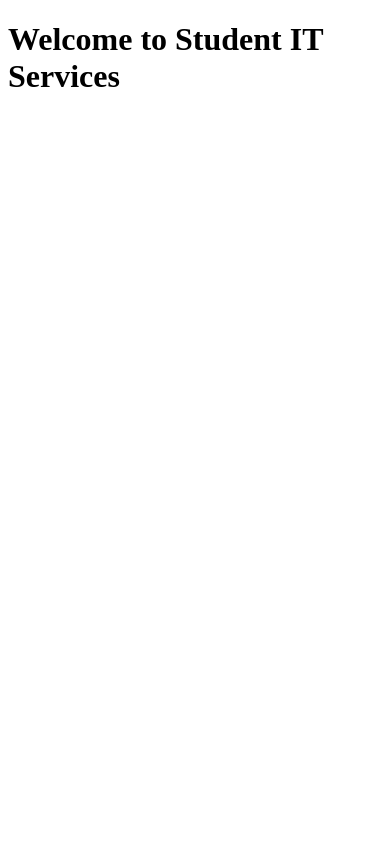
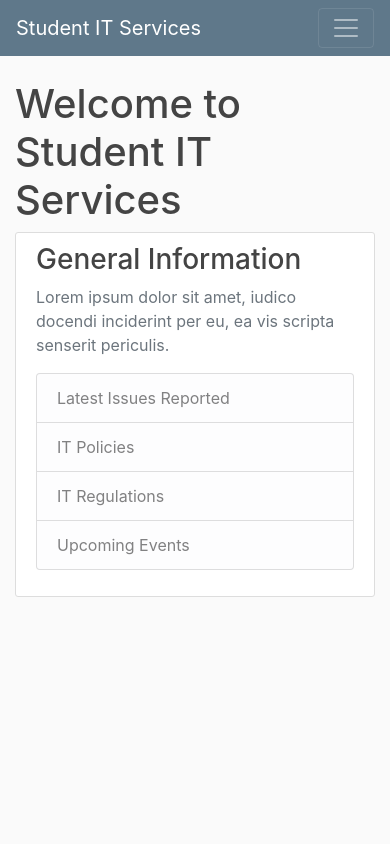
Before and after one commit to rascove/django-cbp32223, a Django app: page / in a window 390 px wide. Run offline with Django 4.2, Linux system fonts and the light colour scheme; some libraries are stand-ins or nearby versions.

Commit message:
Tutorial 2

```diff
--- /dev/null
+++ b/itreporting/static/css/styles.css
@@ -0,0 +1,104 @@
+html {
+    position: relative;
+    min-height: 100%;
+  }
+
+  body {
+    background: #fafafa;
+    color: #333333;
+    margin-top: 5rem;
+    margin-bottom: 50px;
+  }
+
+  h1,
+  h2,
+  h3,
+  h4,
+  h5,
+  h6 {
+    color: #444444;
+  }
+
+  ul {
+    margin: 0;
+  }
+
+  .bg-steel {
+    background-color: #5f788a;
+  }
+
+  .site-header .navbar-nav .nav-link {
+    color: #cbd5db;
+  }
+
+  .site-header .navbar-nav .nav-link:hover {
+    color: #ffffff;
+  }
+
+  .site-header .navbar-nav .nav-link.active {
+    font-weight: 500;
+  }
+
+  .content-section {
+    background: #ffffff;
+    padding: 10px 20px;
+    border: 1px solid #dddddd;
+    border-radius: 3px;
+    margin-bottom: 20px;
+  }
+
+  .article-title {
+    color: #444444;
+  }
+
+  a.article-title:hover {
+    color: #428bca;
+    text-decoration: none;
+  }
+
+  .article-content {
+    white-space: pre-line;
+  }
+
+  .article-img {
+    height: 65px;
+    width: 65px;
+    margin-right: 16px;
+  }
+
+  .article-metadata {
+    padding-bottom: 1px;
+    margin-bottom: 4px;
+    border-bottom: 1px solid #e3e3e3
+  }
+
+  .article-svg {
+    width: 25px;
+    height: 25px;
+    vertical-align: middle;
+  }
+
+  .account-img {
+    height: 125px;
+    width: 125px;
+    margin-right: 20px;
+    margin-bottom: 16px;
+  }
+
+  .account-heading {
+    font-size: 2.5rem;
+  }
+
+  .article-metadata a:hover {
+    color: #333;
+    text-decoration: none;
+  }
+
+  .footer {
+    position: absolute;
+    bottom: 0;
+    width: 100%;
+    height: 50px;
+    line-height: 50px;
+    background-color: #cccccc;
+  }
--- /dev/null
+++ b/itreporting/templates/itreporting/base.html
@@ -0,0 +1,66 @@
+{% load static %}
+<!DOCTYPE html>
+<html>
+<head>
+	<!-- Required meta tags -->
+	<meta charset="utf-8">
+	<meta name="viewport" content="width=device-width, initial-scale=1, shrink-to-fit=no">
+
+	<!-- Bootstrap CSS -->
+	<link rel="stylesheet" href="https://cdn.jsdelivr.net/npm/bootstrap@4.0.0/dist/css/bootstrap.min.css" integrity="sha384-Gn5384xqQ1aoWXA+058RXPxPg6fy4IWvTNh0E263XmFcJlSAwiGgFAW/dAiS6JXm" crossorigin="anonymous">
+	<link rel="stylesheet" type="text/css" href="{% static 'css/styles.css' %}" />
+	<title>Student IT Services - {{title}}</title>
+</head>
+<body>
+	<div class="container">
+		<header class="site-header">
+			<nav class="navbar navbar-expand-md navbar-dark bg-steel fixed-top">
+				<div class="container">
+				<a class="navbar-brand mr-4" href="{% url 'itreporting:home' %}">Student IT Services</a>
+				<button class="navbar-toggler" type="button" data-toggle="collapse" data-target="#navbarToggle"
+					aria-controls="navbarToggle" aria-expanded="false" aria-label="Toggle navigation">
+					<span class="navbar-toggler-icon"></span>
+				</button>
+				<div class="collapse navbar-collapse" id="navbarToggle">
+					<div class="navbar-nav mr-auto">
+						<a class="nav-item nav-link" href="{% url 'itreporting:home' %}">Home</a>
+						<a class="nav-item nav-link" href="{% url 'itreporting:about' %}">About</a>
+						<a class="nav-item nav-link" href="{% url 'itreporting:contact' %}">Contact</a>
+						<a class="nav-item nav-link" href="#">Report</a>
+					</div>
+					<!-- Navbar Right Side -->
+					<div class="navbar-nav">
+						<a class="nav-item nav-link" href="#">Login</a>
+						<a class="nav-item nav-link" href="#">Register</a>
+					</div>
+				</div>
+				</div>
+			</nav>
+		</header>
+		<div class="row">
+			<div class="col-md-8">
+			{% block content %}{% endblock %}
+			</div>
+			<div class="col-md-4">
+				<div class="content-section">
+					<h3>General Information</h3>
+					<p class='text-muted'>Lorem ipsum dolor sit amet, iudico docendi inciderint per eu, ea vis scripta senserit periculis.
+						<ul class="list-group">
+							<li class="list-group-item list-group-item-light">Latest Issues Reported</li>
+							<li class="list-group-item list-group-item-light">IT Policies</li>
+							<li class="list-group-item list-group-item-light">IT Regulations</li>
+							<li class="list-group-item list-group-item-light">Upcoming Events</li>
+						</ul>
+					</p>
+				  </div>
+			</div>
+		</div>
+	</div>
+
+	<!-- Optional JavaScript -->
+	<!-- jQuery first, then Popper.js, then Bootstrap JS -->
+	<script src="https://code.jquery.com/jquery-3.2.1.slim.min.js" integrity="sha384-KJ3o2DKtIkvYIK3UENzmM7KCkRr/rE9/Qpg6aAZGJwFDMVNA/GpGFF93hXpG5KkN" crossorigin="anonymous"></script>
+	<script src="https://cdn.jsdelivr.net/npm/popper.js@1.12.9/dist/umd/popper.min.js" integrity="sha384-ApNbgh9B+Y1QKtv3Rn7W3mgPxhU9K/ScQsAP7hUibX39j7fakFPskvXusvfa0b4Q" crossorigin="anonymous"></script>
+	<script src="https://cdn.jsdelivr.net/npm/bootstrap@4.0.0/dist/js/bootstrap.min.js" integrity="sha384-JZR6Spejh4U02d8jOt6vLEHfe/JQGiRRSQQxSfFWpi1MquVdAyjUar5+76PVCmYl" crossorigin="anonymous"></script>
+</body>
+</html>
--- a/itreporting/templates/itreporting/home.html
+++ b/itreporting/templates/itreporting/home.html
@@ -1,9 +1,4 @@
-<!DOCTYPE html>
-<html>
-<head>
-    <title>Student IT Services - Home</title>
-</head>
-<body>
+{% extends "itreporting/base.html" %}
+{% block content %}
     <h1>Welcome to Student IT Services</h1>
-</body>
-</html>
+{% endblock content %}
--- a/itreporting/views.py
+++ b/itreporting/views.py
@@ -2,10 +2,10 @@ from django.shortcuts import render
 
 # Create your views here.
 def home(request):
-	return render(request, 'itreporting/home.html')
+	return render(request, 'itreporting/home.html', {'title': 'Welcome'})
 
 def about(request):
-	return render(request, 'itreporting/about.html')
+	return render(request, 'itreporting/about.html', {'title': 'About Us'})
 
 def contact(request):
-	return render(request, 'itreporting/contact.html')
+	return render(request, 'itreporting/contact.html', {'title': 'Contact Us'})
```
Also changed, not shown: itreporting/templates/itreporting/about.html (+3 -8 lines), itreporting/templates/itreporting/contact.html (+3 -8 lines).
